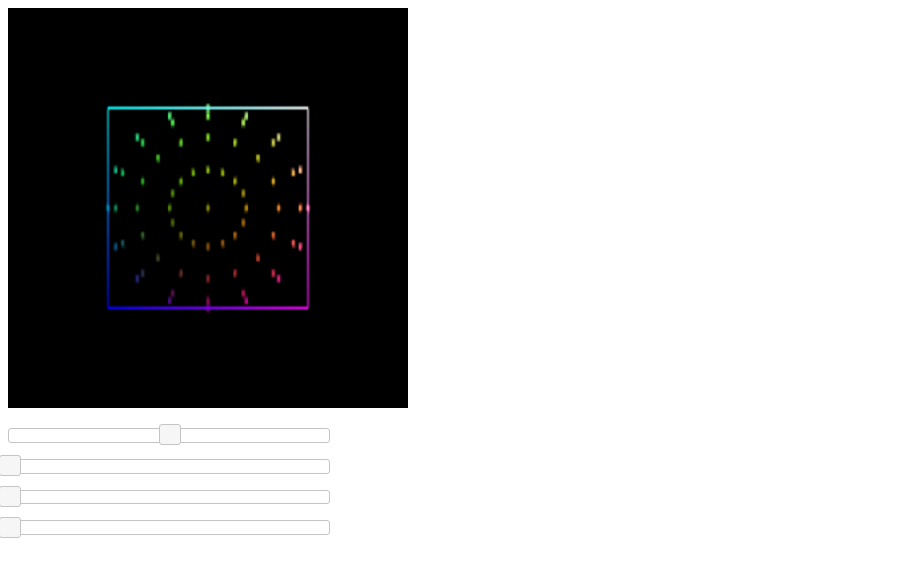
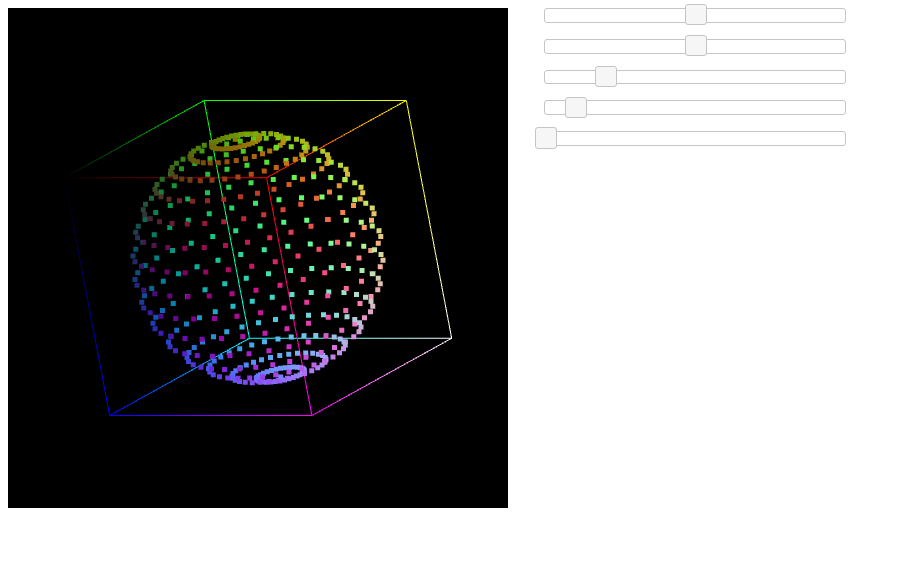
Before and after one commit to haghir/myexamples-webgl, a plain HTML site: page lesson 3/index.html in a window 1280 px wide. Shown: the whole page, without its empty margins (0-909 px from the left). Drawn offline with Linux system fonts and the light colour scheme.

Commit message:
Modified the source code of lesson 3 in order to be changeable the size of points.

```diff
--- a/lesson 3/index.html
+++ b/lesson 3/index.html
@@ -5,22 +5,26 @@
   <link href="../common/jquery-ui-1.12.1.custom/jquery-ui.min.css" rel="stylesheet"/>
   <link href="../common/jquery-ui-1.12.1.custom/jquery-ui.theme.min.css" rel="stylesheet"/>
   <style>
-    canvas {
-      width: 400px;
-      height: 400px;
+    #sliders {
+      display: inline-block;
+      margin-left: 2em;
+      vertical-align: top;
     }
     .slider {
-      margin-top: 1em;
-      width: 320px;
+      margin-bottom: 1em;
+      width: 300px;
     }
   </style>
 </head>
 <body>
-  <canvas id="c"></canvas>
-  <div id="sslider" class="slider"></div>
-  <div id="xslider" class="slider"></div>
-  <div id="yslider" class="slider"></div>
-  <div id="zslider" class="slider"></div>
+  <canvas id="c" width="500" height="500"></canvas>
+  <div id="sliders">
+    <div id="sslider" class="slider"></div>
+    <div id="pslider" class="slider"></div>
+    <div id="xslider" class="slider"></div>
+    <div id="yslider" class="slider"></div>
+    <div id="zslider" class="slider"></div>
+  </div>
   <script id="vertex-shader-3d" type="x-shader/x-vertex">
   attribute vec3 a_position;
   uniform mat4 u_transform;
--- a/lesson 3/main.js
+++ b/lesson 3/main.js
@@ -27,21 +27,13 @@ function createProgram(gl, vertexShader, fragmentShader) {
     return program;
 }
 
-function draw(gl, positionAttributeLocation, transformLocation, pointSizeLocation, matrix) {
+function draw(gl, positionAttributeLocation, transformLocation, pointSizeLocation, matrix, pointSize) {
     gl.clear(gl.COLOR_BUFFER_BIT);
-    gl.vertexAttribPointer(
-        positionAttributeLocation,
-        3,        // 3 components per iteration
-        gl.FLOAT, // the data is 32bit floats
-        false,    // don't normalize the data
-        0,        // 0 = move forward size * sizeof(type) each iteration to get the next position
-        0         // start at the beginning of the buffer
-    );
+    gl.vertexAttribPointer(positionAttributeLocation, 3, gl.FLOAT,  false, 0, 0);
     gl.uniformMatrix4fv(transformLocation, false, matrix);
-    gl.uniform1f(pointSizeLocation, 2.5);
-    gl.drawArrays(gl.POINTS, 24, 7 * 16 + 2);
-    gl.uniform1f(pointSizeLocation, 0.1);
+    gl.uniform1f(pointSizeLocation, pointSize);
     gl.drawArrays(gl.LINES, 0, 24);
+    gl.drawArrays(gl.POINTS, 24, 15 * 32 + 2);
 }
 
 function cube() {
@@ -62,20 +54,23 @@ function cube() {
 }
 
 function sphere() {
-    let ret = Array((7 * 16 + 2) * 3);
-    for (let i = 0; i < 16; ++i)
-        for (let j = 1; j < 8; ++j) {
-            let r = Math.sin(Math.PI * j / 8);
-            ret[(7 * i + j - 1) * 3 + 0] = Math.cos(Math.PI * i / 8) * r;
-            ret[(7 * i + j - 1) * 3 + 1] = Math.sin(Math.PI * i / 8) * r;
-            ret[(7 * i + j - 1) * 3 + 2] = Math.cos(Math.PI * j / 8);
+    const res = 32;
+    const half = res / 2;
+    const size = (half - 1) * res + 2;
+    let ret = Array(size * 3);
+    for (let i = 0; i < res; ++i)
+        for (let j = 1; j < half; ++j) {
+            let r = Math.sin(Math.PI * j / half);
+            ret[((half - 1) * i + j - 1) * 3 + 0] = Math.cos(Math.PI * i / half) * r;
+            ret[((half - 1) * i + j - 1) * 3 + 1] = Math.sin(Math.PI * i / half) * r;
+            ret[((half - 1) * i + j - 1) * 3 + 2] = Math.cos(Math.PI * j / half);
         }
-    ret[(7 * 16 + 2) * 3 - 6] = 0;
-    ret[(7 * 16 + 2) * 3 - 5] = 0;
-    ret[(7 * 16 + 2) * 3 - 4] = 1;
-    ret[(7 * 16 + 2) * 3 - 3] = 0;
-    ret[(7 * 16 + 2) * 3 - 2] = 0;
-    ret[(7 * 16 + 2) * 3 - 1] = -1;
+    ret[size * 3 - 6] = 0;
+    ret[size * 3 - 5] = 0;
+    ret[size * 3 - 4] = 1;
+    ret[size * 3 - 3] = 0;
+    ret[size * 3 - 2] = 0;
+    ret[size * 3 - 1] = -1;
     return ret;
 }
 
@@ -131,8 +126,9 @@ window.onload =  function() {
     gl.enableVertexAttribArray(positionAttributeLocation);
 
     let s = 0.5;
-    let x = 0;
-    let y = 0;
+    let p = 5;
+    let x = Math.PI * 20 / 50;
+    let y = Math.PI * 10 / 50;
     let z = 0;
     function onslide() {
         let scale = [
@@ -164,7 +160,7 @@ window.onload =  function() {
         tr = multiply4(rx, tr);
         tr = multiply4(ry, tr);
         tr = multiply4(rz, tr);
-        draw(gl, positionAttributeLocation, transformLocation, pointSizeLocation, tr);
+        draw(gl, positionAttributeLocation, transformLocation, pointSizeLocation, tr, p);
     }
 
     onslide();
@@ -181,7 +177,20 @@ window.onload =  function() {
         }
     });
 
+    $("#pslider").slider({
+        value: 50,
+        slide: function(e, ui) {
+            p = ui.value / 10;
+            onslide();
+        },
+        stop: function(e, ui) {
+            p = ui.value / 10;
+            onslide();
+        }
+    });
+
     $("#xslider").slider({
+        value: 20,
         slide: function(e, ui) {
             x = Math.PI * ui.value / 50;
             onslide();
@@ -193,6 +202,7 @@ window.onload =  function() {
     });
 
     $("#yslider").slider({
+        value: 10,
         slide: function(e, ui) {
             y = Math.PI * ui.value / 50;
             onslide();
```
